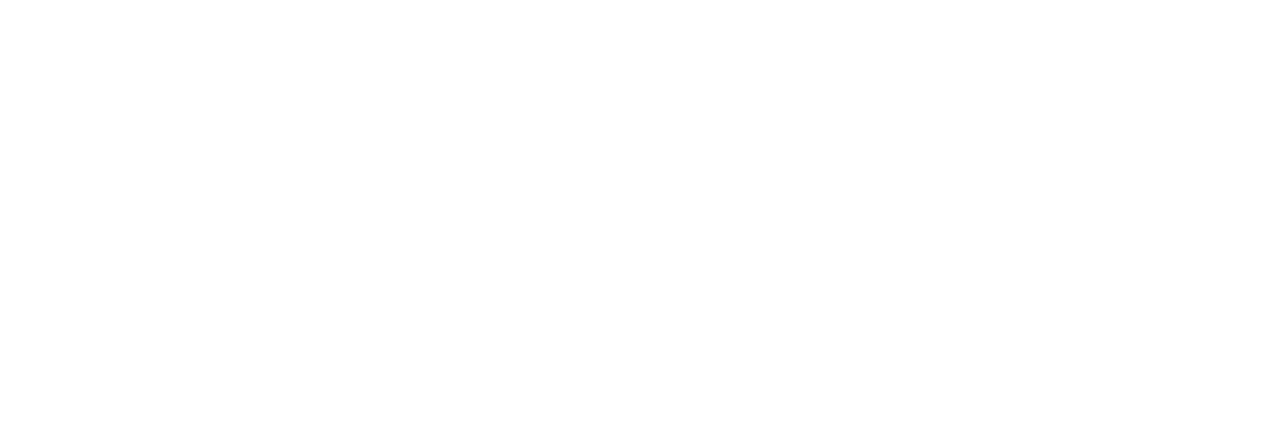
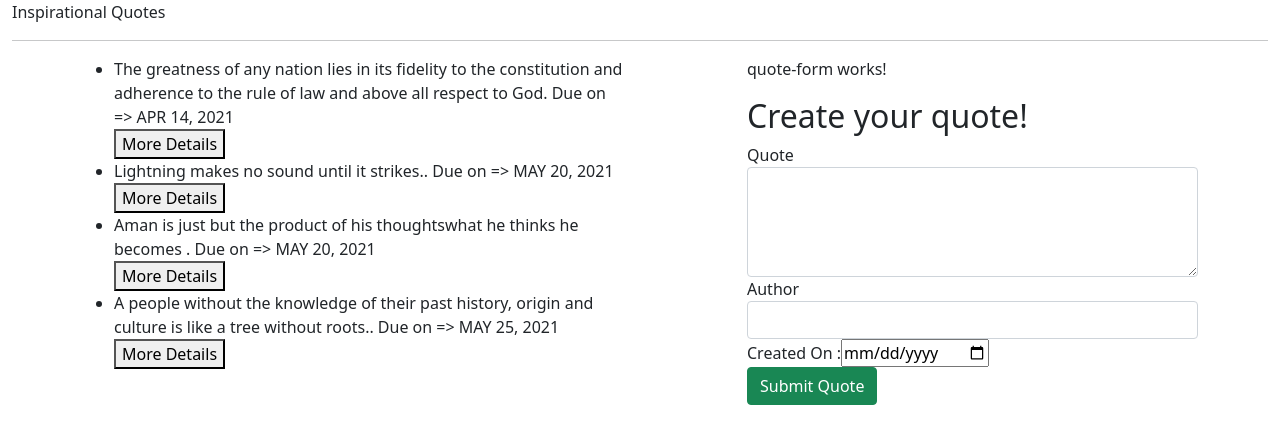
Before and after one commit to gabyxbinnaeah/Quotes, an Angular app: page / in a window 1280 px wide. Shown: the top 444 px of the page. Built offline with nearby package versions, Linux system fonts and the light colour scheme.

Commit message:
adds two data binding property in our form

```diff
--- a/src/app/app.component.html
+++ b/src/app/app.component.html
@@ -1,2 +1,2 @@
 <!-- <p>{{title}}</p> -->
-<app-quote> </app-quote>
+<app-quote></app-quote>
--- a/src/app/app.module.ts
+++ b/src/app/app.module.ts
@@ -18,12 +18,13 @@
     HighlightDirective,
     DateCountPipe,
     QuoteFormComponent,
-    FormsModule
+
 
   ],
   imports: [
     BrowserModule,
-    AppRoutingModule
+    AppRoutingModule,
+    FormsModule
   ],
   providers: [],
   bootstrap: [AppComponent]
--- a/src/app/quote-form/quote-form.component.html
+++ b/src/app/quote-form/quote-form.component.html
@@ -1,11 +1,14 @@
 <p>quote-form works!</p>
 <div>
     <h2>Create your quote!</h2>
-            <form>
+            <form #quoteForm='ngForm'>
                 <div class="form-group">
 
                     <label for="name">Quote</label>
-                    <textarea type="text" rows="4"  required class="form-control" id="name"></textarea>
+                    <textarea type="text" rows="4"  required class="form-control" id="name"  [(ngModel)]="newQuote.name" name="name"></textarea>
+
+                    <!-- Testing to see if we get any data -->
+                    <!-- Display {{newQuote.name}} -->
 
                 </div>
                 <div class="form-group">
@@ -17,7 +20,7 @@
                 <div class="form-group">
                     <label for="complete">Created On :</label>
                     <input type='date' id="complete" required>
-
                 </div>
+                <button type="submit" class="btn btn-success">Submit Quote</button>
             </form>
 </div>
```
